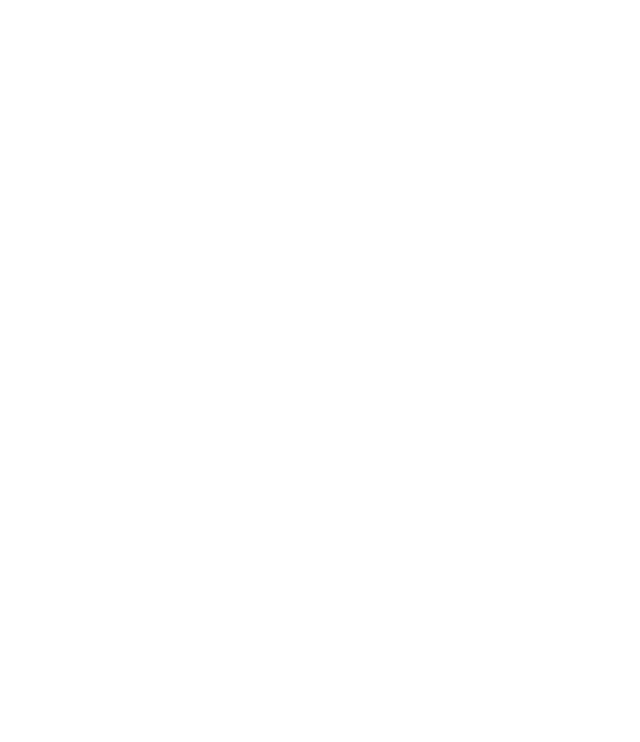
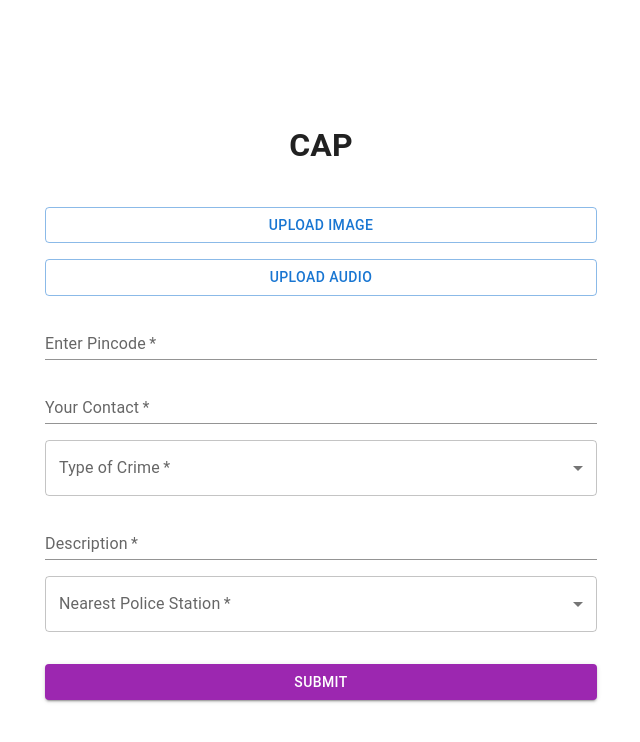
Before and after one commit to samyukthdraj/ByteByPython, a React (Vite) app in the folder CAP_REACT/: page / in a window 1280 px wide. Shown: the top 742 px of the page, without its empty margins (319-959 px from the left). Built offline with nearby package versions, Linux system fonts and the light colour scheme.

Commit message:
my latest changes with token backend

```diff
--- a/CAP_REACT/src/App.jsx
+++ b/CAP_REACT/src/App.jsx
@@ -5,16 +5,7 @@
 import NewToken from './components/pages/newToken'
 import ForgotPassword from './components/pages/ForgotPassword'
 
-// const router = createBrowserRouter([
-//   {
-//     path:'/',
-//     children:[
-//       {path: '/',element:<SignIn/>},
-//       {path: '/signUp',element:<SignUp/>},
-//       {path: '/newToken',element:<NewToken/>}
-//     ]
-//   }
-// ])
+
 
 const router = createBrowserRouter([
   {
@@ -36,34 +27,8 @@
 ]);
 
 function App() {
-  // return <RouterProvider router={router} />;
-  < NewToken />
+  return <NewToken />;
+  // < NewToken />
 }
 
 export default App
-// import './App.css';
-// import { createBrowserRouter, RouterProvider } from 'react-router-dom';
-// import SignIn from './components/pages/signIn';
-// import SignUp from './components/pages/signUp';
-// import NewToken from './components/pages/newToken';
-
-// const router = createBrowserRouter([
-//   {
-//     path: '/',
-//     element: <SignIn />, // Root route goes to SignIn component
-//   },
-//   {
-//     path: '/signUp',
-//     element: <SignUp />, // Route for SignUp page
-//   },
-//   {
-//     path: '/newToken',
-//     element: <NewToken />, // Route for NewToken (CAP Dashboard)
-//   },
-// ]);
-
-// function App() {
-//   return <RouterProvider router={router} />;
-// }
-
-// export default App;
```
